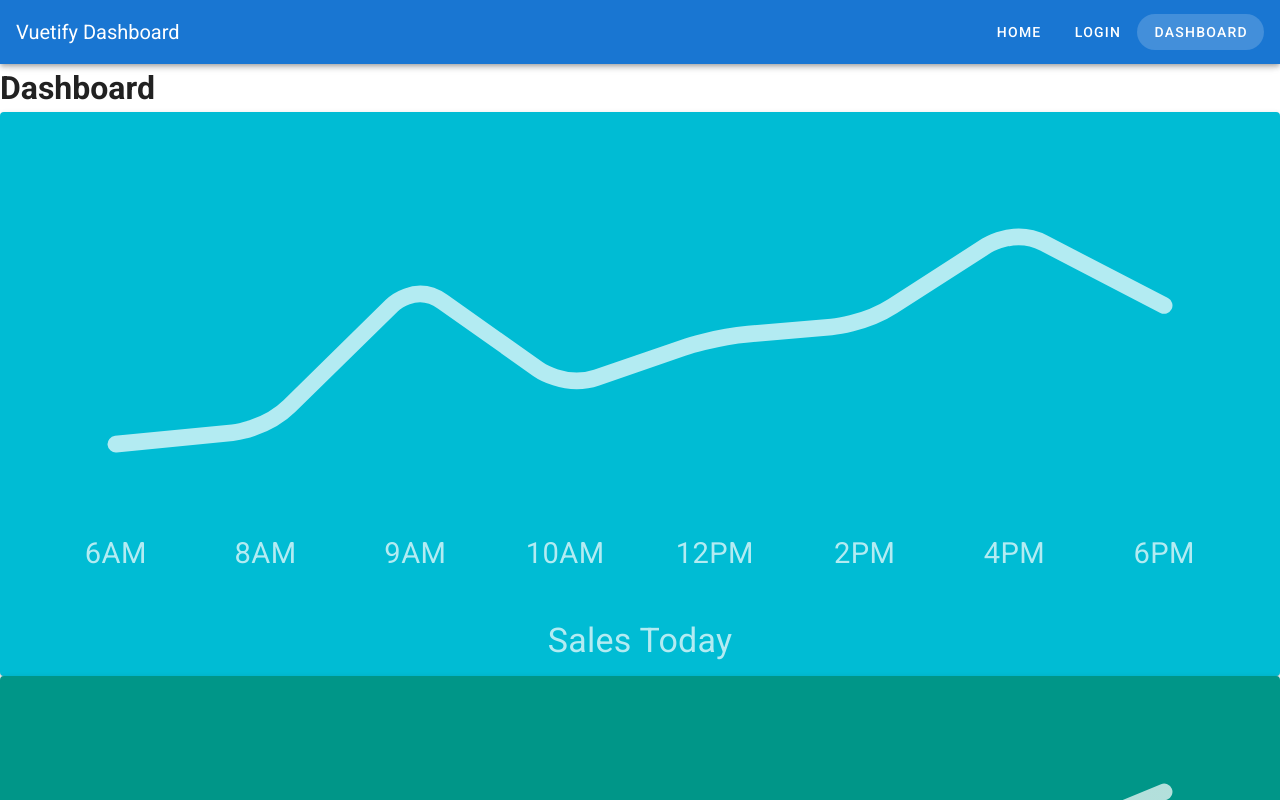
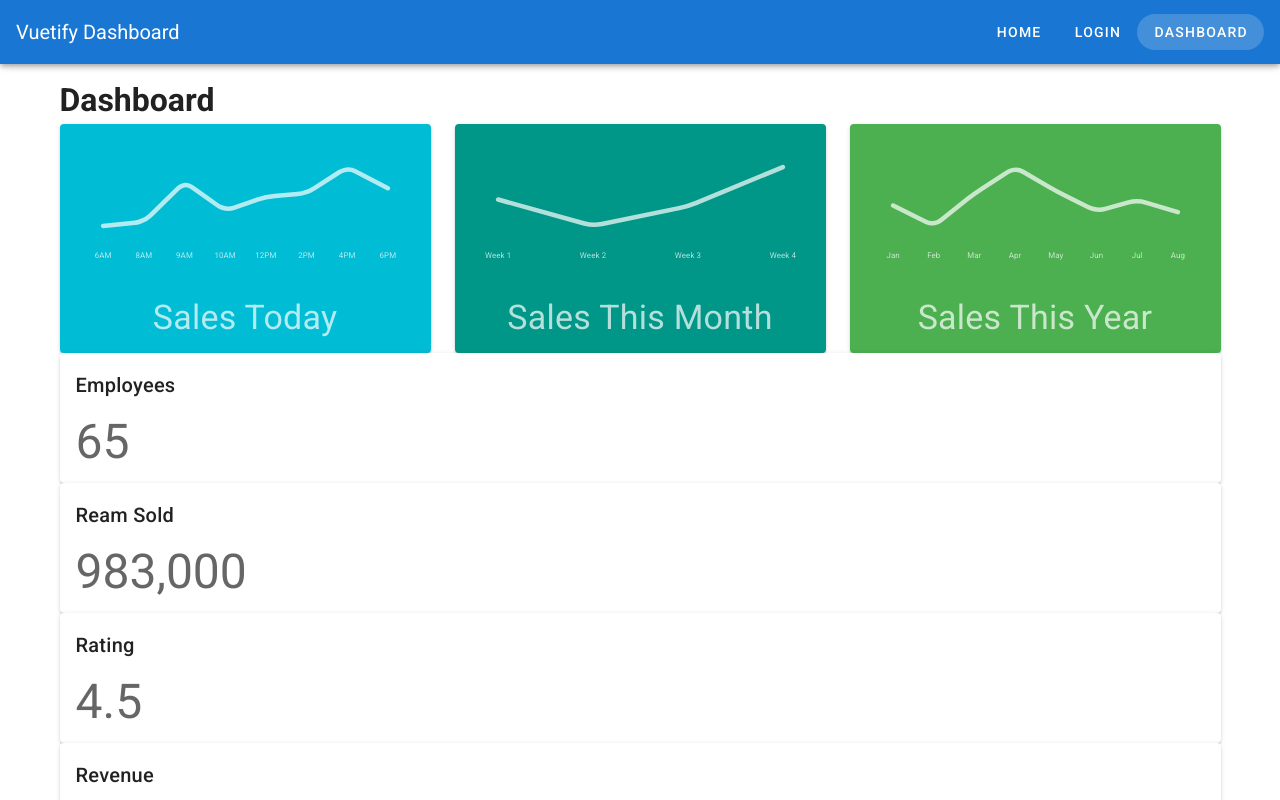
Before and after one commit to lekegitrepo/vuetify-dashboard, a Vue app: page /dashboard in a window 1280 px wide. Shown: the top 800 px of the page. Built offline with nearby package versions, Linux system fonts and the light colour scheme.

Commit message:
Move sales graphs into columns

```diff
--- a/src/views/Dashboard.vue
+++ b/src/views/Dashboard.vue
@@ -1,8 +1,12 @@
 <template>
-  <div>
+  <v-container>
     <h1>Dashboard</h1>
 
-    <SalesGraph v-for="sale in sales" :key="`${sale.title}`" :sale="sale" />
+    <v-row>
+      <v-col v-for="sale in sales" :key="`${sale.title}`">
+        <SalesGraph :sale="sale" />
+      </v-col>
+    </v-row>
 
     <StatisticCard
       v-for="statistic in statistics"
@@ -21,7 +25,7 @@
         Close
       </v-btn>
     </v-snackbar>
-  </div>
+  </v-container>
 </template>
 
 <script>
```
